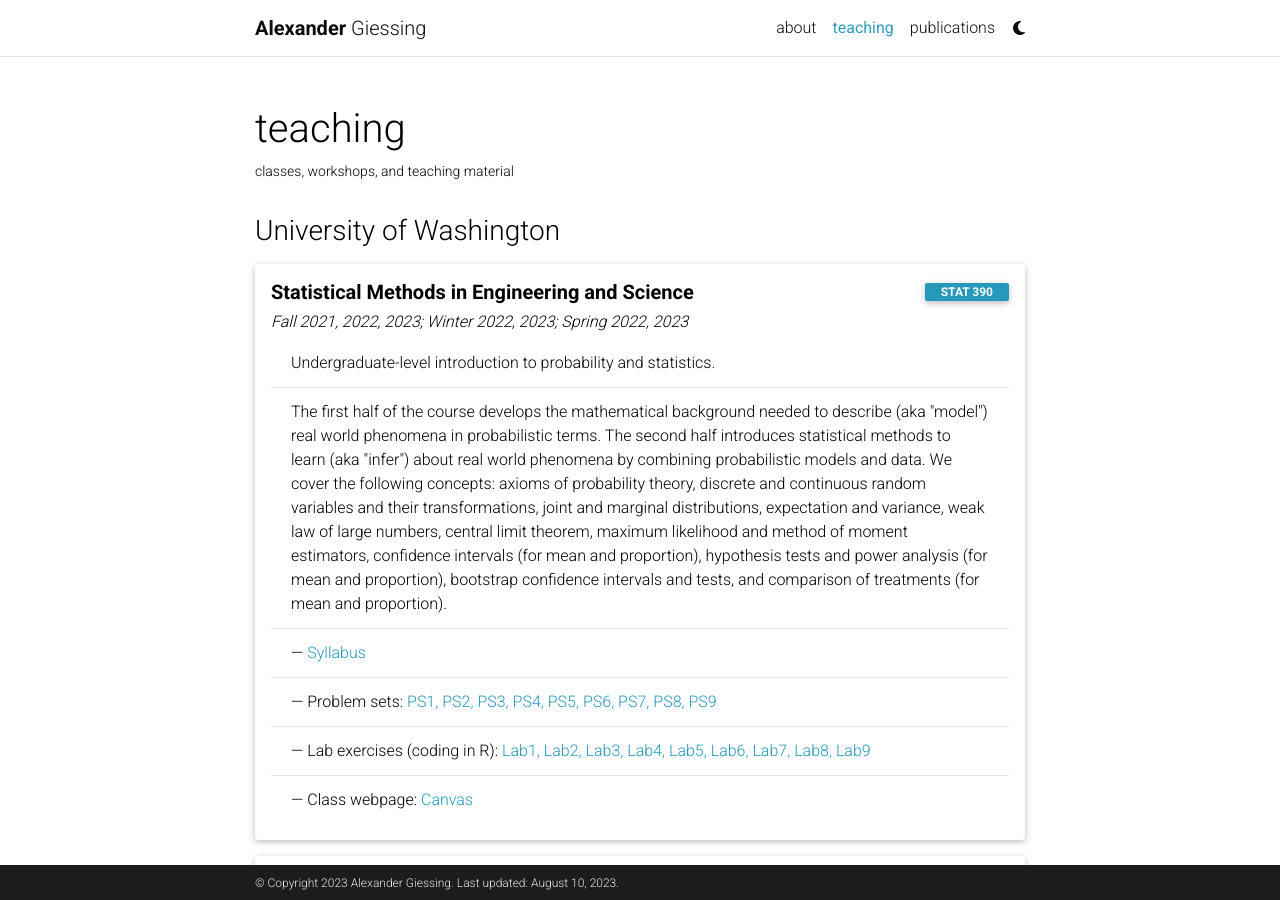
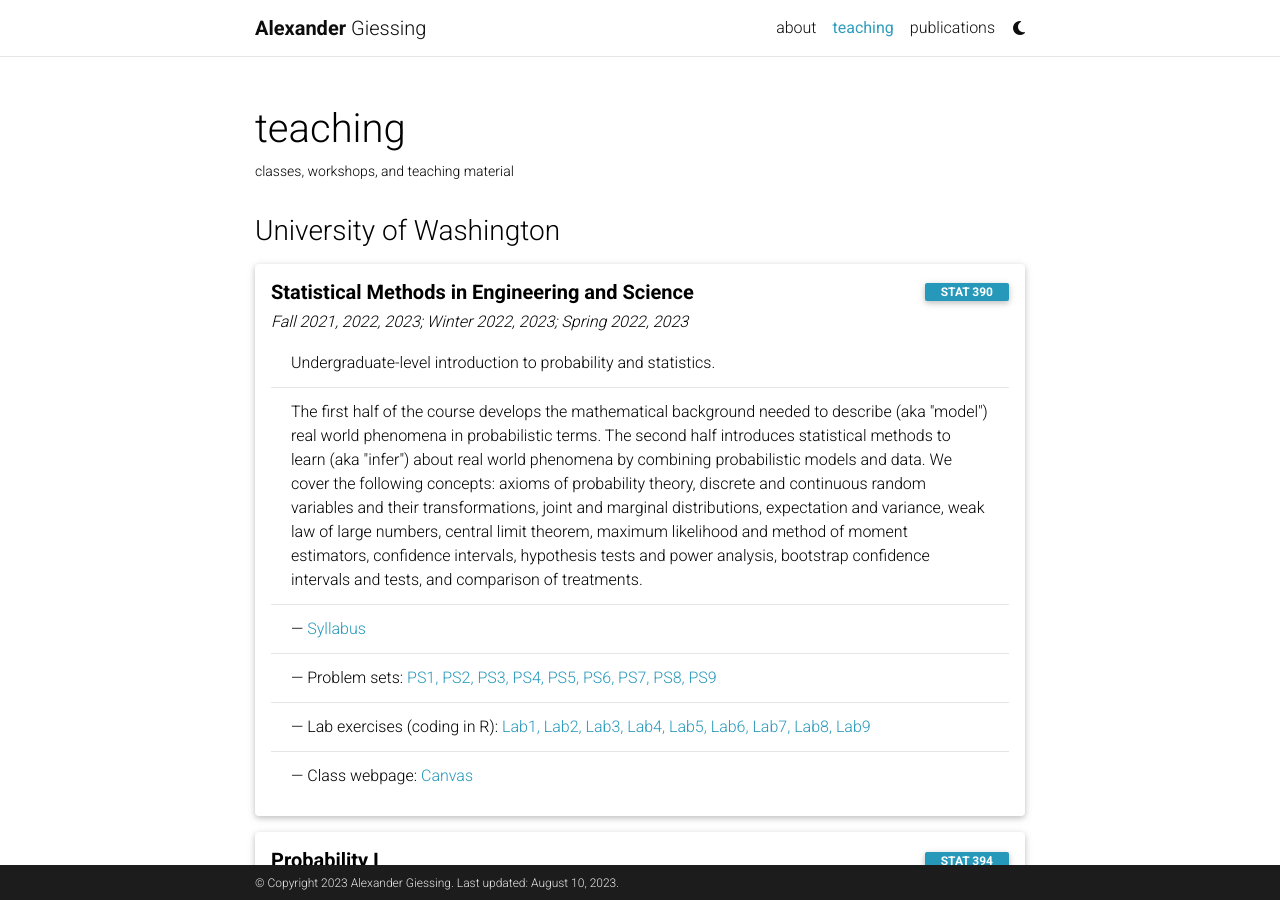
Before and after one commit to agiessing/agiessing.github.io, a Jekyll site: the page built from _pages/teaching.md, in a window 1280 px wide and 900 px high. Built offline with Jekyll 4.4.1, drawn with Linux system fonts in a browser that asks for light colours; comment, search, counter and statistics services are not loaded; a style sheet for code colours, icons or effects is not loaded.

Commit message:
Update teaching.md

```diff
--- a/_pages/teaching.md
+++ b/_pages/teaching.md
@@ -23,7 +23,7 @@
     <h6 class="font-italic mt-2 mt-sm-0">Fall 2021, 2022, 2023; Winter 2022, 2023; Spring 2022, 2023  </h6>
     <ul class="card-text font-weight-light list-group list-group-flush">
       <li class="list-group-item">Undergraduate-level introduction to probability and statistics.</li>
-      <li class="list-group-item"> The first half of the course develops the mathematical background needed to describe (aka "model") real world phenomena in probabilistic terms. The second half introduces statistical methods to learn (aka "infer") about real world phenomena by combining probabilistic models and data. We cover the following concepts: axioms of probability theory, discrete and continuous random variables and their transformations, joint and marginal distributions, expectation and variance, weak law of large numbers, central limit theorem, maximum likelihood and method of moment estimators, confidence intervals (for mean and proportion), hypothesis tests and power analysis (for mean and proportion), bootstrap confidence intervals and tests, and comparison of treatments (for mean and proportion).</li>
+      <li class="list-group-item"> The first half of the course develops the mathematical background needed to describe (aka "model") real world phenomena in probabilistic terms. The second half introduces statistical methods to learn (aka "infer") about real world phenomena by combining probabilistic models and data. We cover the following concepts: axioms of probability theory, discrete and continuous random variables and their transformations, joint and marginal distributions, expectation and variance, weak law of large numbers, central limit theorem, maximum likelihood and method of moment estimators, confidence intervals, hypothesis tests and power analysis, bootstrap confidence intervals and tests, and comparison of treatments.</li>
       <li class="list-group-item">— <a href="..."> Syllabus</a> </li>
       <li class="list-group-item">— Problem sets: <a href="...">PS1, PS2, PS3, PS4, PS5, PS6, PS7, PS8, PS9</a> </li>
       <li class="list-group-item">— Lab exercises (coding in R): <a href="...">Lab1, Lab2, Lab3, Lab4, Lab5, Lab6, Lab7, Lab8, Lab9</a> </li>               <li class="list-group-item">— Class webpage: <a href="...."> Canvas</a></li>
@@ -74,7 +74,7 @@
       <li class="list-group-item">— <a href="..."> Syllabus</a> </li>
       <li class="list-group-item">— Class webpage: <a href="...."> Canvas</a></li>
       <li class="list-group-item">— This course is part of the graduate course offerings
-      at the Pacific Institute for the Mathematical Sciences (PIMS: <a href=" https://courses.pims.math.ca/tag/2022-2023/"> link</a>).</li>
+      at the Pacific Institute for the Mathematical Sciences (PIMS: <a href="https://courses.pims.math.ca/tag/2022-2023/"> link</a>).</li>
     </ul>
   </div>
 </div>
```
